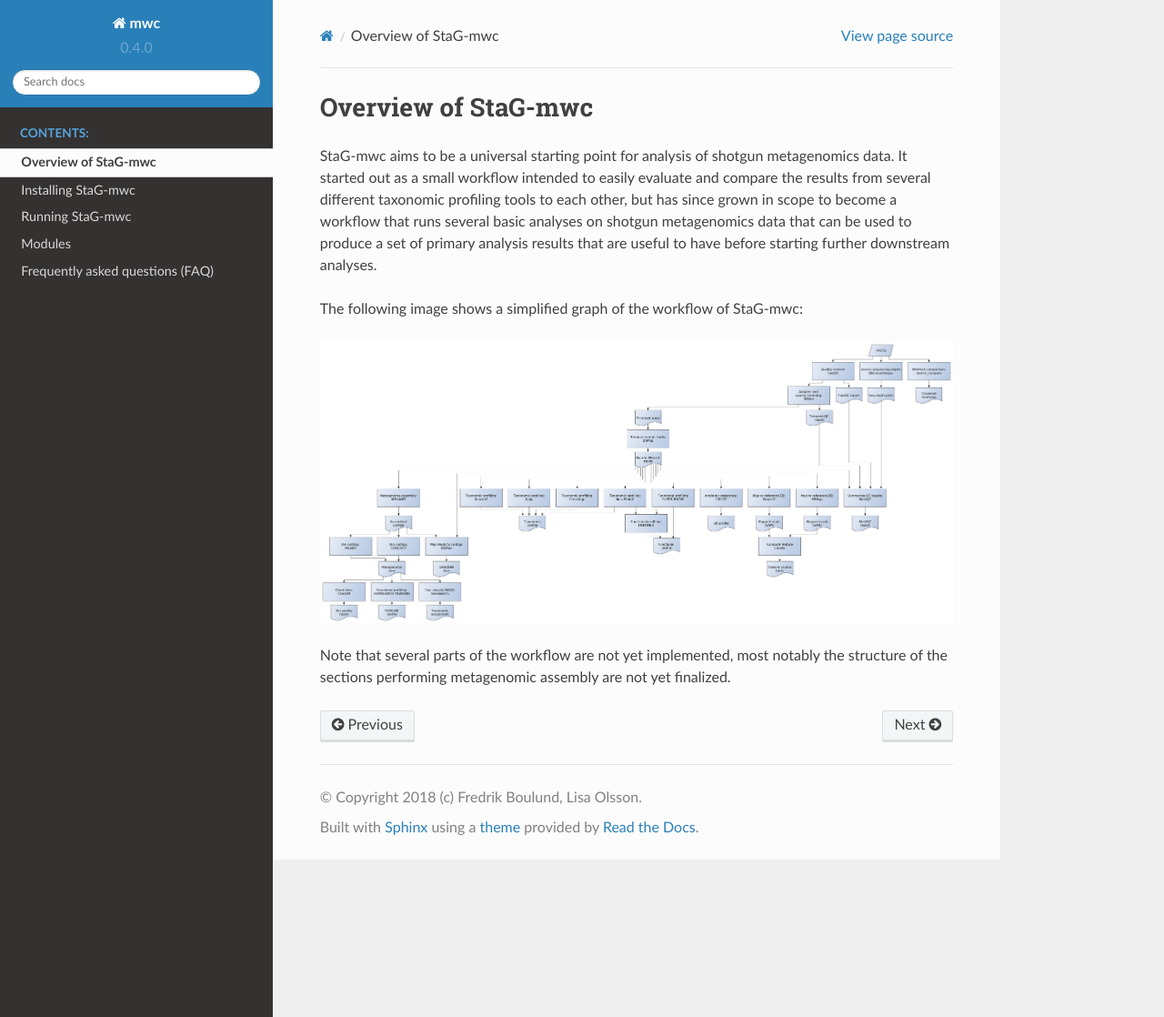
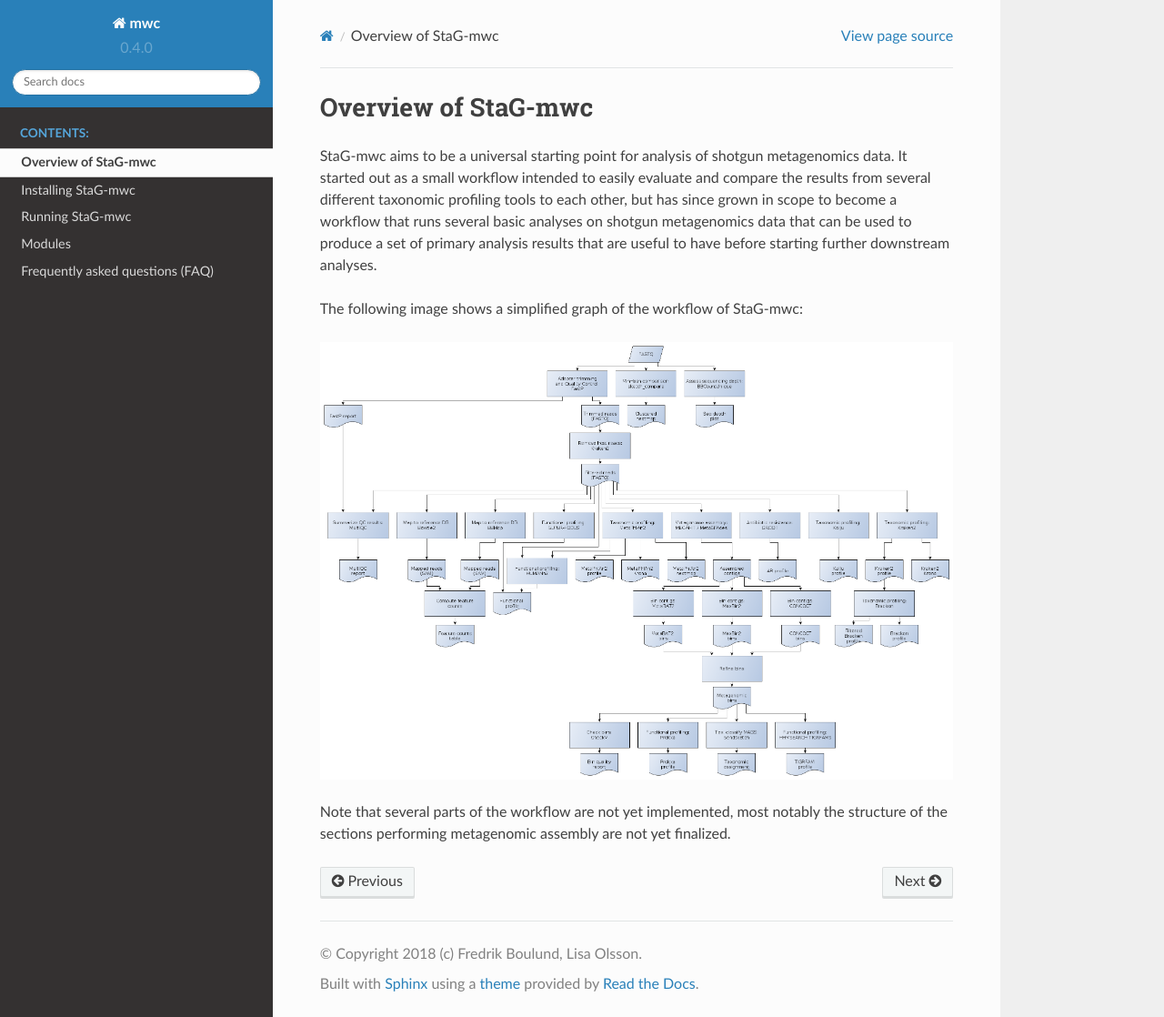
Before and after one commit to ctmrbio/stag-mwc, a Sphinx documentation site: the page built from docs/source/overview.rst, in a window 1280 px wide and 1118 px high. Shown: the whole window at 91% size. Built offline with Sphinx 7.4.7 and the Read the Docs theme 2.0.0, drawn with Linux system fonts in a browser that asks for light colours.

Commit message:
Update StaG flowchart and overview section of docs

```diff
--- a/docs/source/overview.rst
+++ b/docs/source/overview.rst
@@ -11,7 +11,7 @@ starting further downstream analyses.
 
 The following image shows a simplified graph of the workflow of |full_name|:
 
-.. image:: img/stag_flowchart.png
+.. image:: img/stag_flowchart_v4.png
     :alt: StaG mwc
     :align: left
 
```
Also changed, not shown: docs/source/img/stag_flowchart_v4.png, 1 other file.
